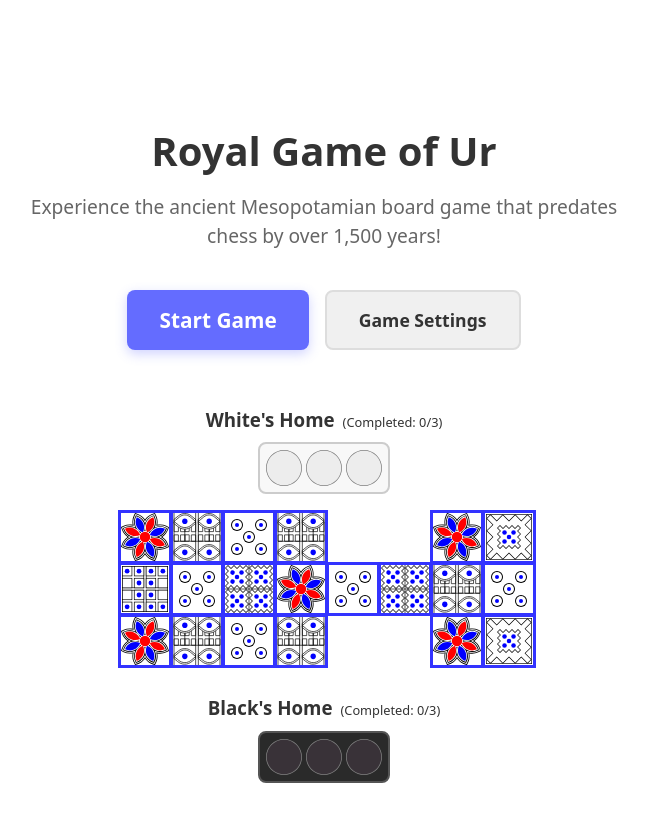
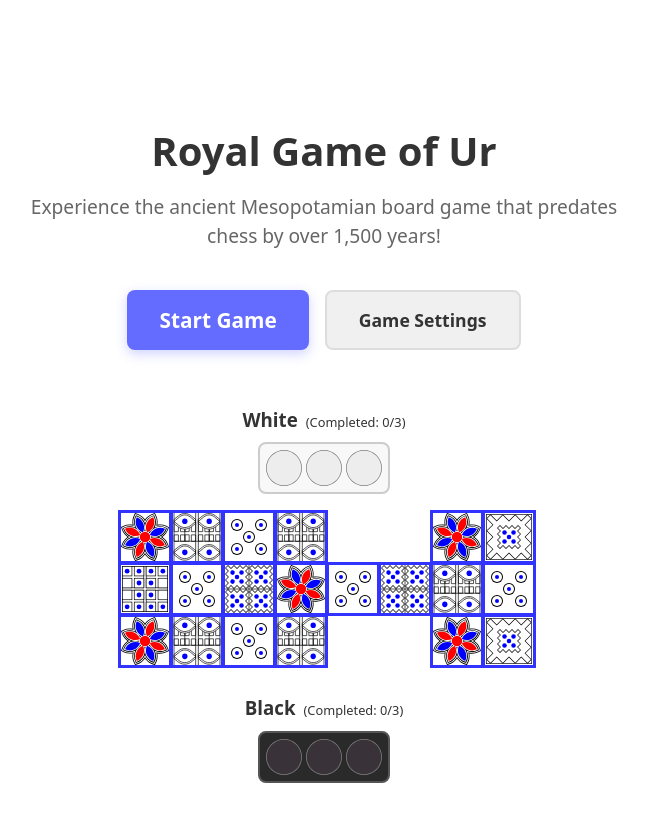
Before and after one commit to GloinTheDark/ur2, a React (Vite) app: page / in a window 1280 px wide. Shown: the top 822 px of the page, without its empty margins (316-964 px from the left). Built offline with nearby package versions, Linux system fonts and the light colour scheme.

Commit message:
code simplification

```diff
--- a/src/App.tsx
+++ b/src/App.tsx
@@ -1,4 +1,4 @@
-import { useState, useEffect, useRef } from 'react'
+import { useState, useRef } from 'react'
 import './App.css'
 import { useGameState } from './useGameState'
 import DiceRoller from './DiceRoller'
@@ -7,7 +7,6 @@ import GameSetup from './GameSetup'
 import GameSettings from './GameSettings'
 import PlayerHome from './PlayerHome'
 import GameLayout from './GameLayout'
-import { PlayerManager } from './PlayerManager'
 import type { PlayerType } from './PlayerAgent'
 import { BoardUtils, BOARD_COLUMNS, BOARD_ROWS, TOTAL_SQUARES, WHITE_PATH, BLACK_PATH } from './BoardLayout'
 import { PIECE_SIZE, HIGHLIGHT_CIRCLE_SIZE, SQUARE_SIZE, BOARD_GAP } from './UIConstants'
@@ -25,38 +24,12 @@ import blackBlank from './assets/BlackBlank.svg'
 import blackSpots from './assets/BlackSpots.svg'
 
 function App() {
-  // Load settings from localStorage or use defaults
-  const loadSettings = () => {
-    const saved = localStorage.getItem('royalGameSettings');
-    if (saved) {
-      try {
-        const parsed = JSON.parse(saved);
-        // Ensure diceAnimations and pieceAnimations are included for backward compatibility
-        return {
-          piecesPerPlayer: 3,
-          houseBonus: false,
-          templeBlessings: false,
-          gateKeeper: true,
-          safeMarkets: true,
-          diceAnimations: true,
-          pieceAnimations: true,
-          ...parsed
-        };
-      } catch {
-        return { piecesPerPlayer: 3, houseBonus: false, templeBlessings: false, gateKeeper: true, safeMarkets: true, diceAnimations: true, pieceAnimations: true };
-      }
-    }
-    return { piecesPerPlayer: 3, houseBonus: false, templeBlessings: false, gateKeeper: true, safeMarkets: true, diceAnimations: true, pieceAnimations: true };
-  };
-
-  const initialSettings = loadSettings();
-  const gameState = useGameState(initialSettings);
+  const gameState = useGameState();
   const state = gameState.state;
   const settings = gameState.gameSettings;
 
   const [showSettings, setShowSettings] = useState<boolean>(false);
   const [showPath, setShowPath] = useState<boolean>(false);
-  const [playerManager, setPlayerManager] = useState<PlayerManager | null>(null);
   const [showGameSetup, setShowGameSetup] = useState<boolean>(false);
   const diceRollerRef = useRef<DiceRollerRef>(null);
 
@@ -64,41 +37,23 @@ function App() {
 
   // Handle game setup completion
   const handleGameSetup = async (whitePlayer: PlayerType, blackPlayer: PlayerType, whiteDifficulty: 'easy' | 'medium' | 'hard' | null, blackDifficulty: 'easy' | 'medium' | 'hard' | null) => {
-    // Clean up any existing player manager
-    if (playerManager) {
-      playerManager.cleanup();
-      setPlayerManager(null);
-    }
-
     setShowGameSetup(false); // Close the setup modal
 
     // Start the game directly - no intermediate welcome screen
     gameState.startNewGame();
 
-    // Always create player manager for all game types (human vs human, human vs computer, computer vs computer)
-    const newPlayerManager = new PlayerManager(gameState, {
+    // Setup players in GameState
+    gameState.setupPlayers({
       white: whitePlayer,
       black: blackPlayer,
       whiteDifficulty: whiteDifficulty || undefined,
       blackDifficulty: blackDifficulty || undefined
     }, diceRollerRef);
-
-    setPlayerManager(newPlayerManager);
-    await newPlayerManager.start();
-  };  // Cleanup player manager on unmount
-  useEffect(() => {
-    return () => {
-      if (playerManager) {
-        playerManager.cleanup();
-      }
-    };
-  }, [playerManager]);
+  };
 
   // Save settings to localStorage
   const saveSettings = (newSettings: any) => {
-    const updatedSettings = { ...settings, ...newSettings };
-    localStorage.setItem('royalGameSettings', JSON.stringify(updatedSettings));
-    gameState.updateSettings(newSettings);
+    gameState.updateAndSaveSettings(newSettings);
   };
 
   const handlePieceClick = (pieceIndex: number) => {
@@ -305,11 +260,7 @@ function App() {
         whitePlayerHome={
           <PlayerHome
             player="white"
-            playerName={playerManager?.getPlayerAgent('white').getPlayerName()}
-            state={state}
-            settings={settings}
-            winner={winner}
-            getDestinationSquare={() => gameState.getDestinationSquare()}
+            gameState={gameState}
             onPieceClick={handlePieceClick}
             onDestinationClick={handleDestinationClick}
           />
@@ -317,11 +268,7 @@ function App() {
         blackPlayerHome={
           <PlayerHome
             player="black"
-            playerName={playerManager?.getPlayerAgent('black').getPlayerName()}
-            state={state}
-            settings={settings}
-            winner={winner}
-            getDestinationSquare={() => gameState.getDestinationSquare()}
+            gameState={gameState}
             onPieceClick={handlePieceClick}
             onDestinationClick={handleDestinationClick}
           />
--- a/src/GameState.ts
+++ b/src/GameState.ts
@@ -1,3 +1,4 @@
+import React from 'react';
 import {
     ROSETTE_SQUARES,
     GATE_SQUARE,
@@ -8,6 +9,16 @@ import {
     BLACK_PATH,
     TREASURY_SQUARES
 } from './BoardLayout';
+import { HumanPlayerAgent, ComputerPlayerAgent } from './PlayerAgent';
+import type { PlayerAgent, PlayerType } from './PlayerAgent';
+import type { DiceRollerRef } from './DiceRoller';
+
+export interface PlayerConfiguration {
+    white: PlayerType;
+    black: PlayerType;
+    whiteDifficulty?: 'easy' | 'medium' | 'hard';
+    blackDifficulty?: 'easy' | 'medium' | 'hard';
+}
 
 export interface GameSettings {
     piecesPerPlayer: number;
@@ -55,6 +66,12 @@ export class GameState {
     private data: GameStateData;
     private settings: GameSettings;
     private listeners: Set<() => void> = new Set();
+
+    // Player management
+    private whitePlayer: PlayerAgent | null = null;
+    private blackPlayer: PlayerAgent | null = null;
+    private playerManagerActive: boolean = false;
+    private diceRollerRef: React.RefObject<DiceRollerRef | null> | null = null;
 
     // Game paths
     private readonly whitePath = [...WHITE_PATH];
@@ -140,6 +157,11 @@ export class GameState {
 
     private notify(): void {
         this.listeners.forEach(listener => listener());
+        // Handle player management after notifying UI
+        if (this.playerManagerActive) {
+            // Use setTimeout to avoid blocking the UI update
+            setTimeout(() => this.handleGameStateChange(), 0);
+        }
     }
 
     // Getters
@@ -182,6 +204,110 @@ export class GameState {
         return Math.floor(Math.random() * 2);
     }
 
+    // Player Management
+    setupPlayers(config: PlayerConfiguration, diceRollerRef: React.RefObject<DiceRollerRef | null>): void {
+        // Clean up existing players
+        this.cleanupPlayers();
+
+        this.diceRollerRef = diceRollerRef;
+
+        // Create player agents based on configuration
+        this.whitePlayer = this.createPlayerAgent('white', config.white, config.whiteDifficulty);
+        this.blackPlayer = this.createPlayerAgent('black', config.black, config.blackDifficulty);
+
+        // Start the player manager
+        this.playerManagerActive = true;
+        this.handleGameStateChange();
+    }
+
+    private createPlayerAgent(color: 'white' | 'black', type: PlayerType, difficulty?: 'easy' | 'medium' | 'hard'): PlayerAgent {
+        switch (type) {
+            case 'human':
+                return new HumanPlayerAgent(color);
+            case 'computer':
+                if (!this.diceRollerRef) {
+                    throw new Error('DiceRollerRef is required for computer players');
+                }
+                return new ComputerPlayerAgent(color, difficulty || 'medium', this.diceRollerRef);
+            default:
+                throw new Error(`Unknown player type: ${type}`);
+        }
+    }
+
+    private cleanupPlayers(): void {
+        this.playerManagerActive = false;
+
+        if (this.whitePlayer) {
+            this.whitePlayer.cleanup();
+            this.whitePlayer = null;
+        }
+
+        if (this.blackPlayer) {
+            this.blackPlayer.cleanup();
+            this.blackPlayer = null;
+        }
+
+        this.diceRollerRef = null;
+    }
+
+    getCurrentPlayerAgent(): PlayerAgent | null {
+        if (!this.whitePlayer || !this.blackPlayer) return null;
+        return this.data.currentPlayer === 'white' ? this.whitePlayer : this.blackPlayer;
+    }
+
+    getPlayerAgent(color: 'white' | 'black'): PlayerAgent | null {
+        return color === 'white' ? this.whitePlayer : this.blackPlayer;
+    }
+
+    getPlayerName(color: 'white' | 'black'): string {
+        const agent = this.getPlayerAgent(color);
+        return agent ? agent.getPlayerName() : color.charAt(0).toUpperCase() + color.slice(1);
+    }
+
+    isCurrentPlayerComputer(): boolean {
+        const currentAgent = this.getCurrentPlayerAgent();
+        return currentAgent ? currentAgent.playerType === 'computer' : false;
+    }
+
+    private async handleGameStateChange(): Promise<void> {
+        if (!this.playerManagerActive || !this.whitePlayer || !this.blackPlayer) return;
+
+        const currentPlayerAgent = this.getCurrentPlayerAgent();
+        if (!currentPlayerAgent) return;
+
+        // Check for game end
+        const winner = this.checkWinCondition();
+        if (winner) {
+            await this.whitePlayer.onGameEnd(this, winner);
+            await this.blackPlayer.onGameEnd(this, winner);
+            this.playerManagerActive = false;
+            return;
+        }
+
+        // Only proceed if game is in playing phase
+        if (this.data.gamePhase !== 'playing') {
+            return;
+        }
+
+        // Handle different game states
+        if (this.data.diceRolls.length === 0) {
+            // Player needs to roll dice - only auto-roll for computer players
+            if (currentPlayerAgent.playerType === 'computer') {
+                await currentPlayerAgent.onTurnStart(this);
+            }
+        } else if (this.data.diceTotal > 0 && this.data.eligiblePieces.length > 0) {
+            // Player needs to make a move - only auto-move for computer players
+            if (currentPlayerAgent.playerType === 'computer') {
+                await currentPlayerAgent.onMoveRequired(this);
+            }
+        } else if (this.data.diceTotal === 0 || this.data.eligiblePieces.length === 0) {
+            // No moves available, player should pass - only auto-pass for computer players
+            if (currentPlayerAgent.playerType === 'computer') {
+                await currentPlayerAgent.onMoveRequired(this);
+            }
+        }
+    }
+
     resetGame(): void {
         this.data = this.createInitialState();
         this.notify();
@@ -199,6 +325,51 @@ export class GameState {
             this.data.eligiblePieces = [];
         }
         this.notify();
+    }
+
+    // Settings persistence
+    static loadSettings(): GameSettings {
+        const saved = localStorage.getItem('royalGameSettings');
+        if (saved) {
+            try {
+                const parsed = JSON.parse(saved);
+                // Ensure diceAnimations and pieceAnimations are included for backward compatibility
+                return {
+                    piecesPerPlayer: 3,
+                    houseBonus: false,
+                    templeBlessings: false,
+                    gateKeeper: true,
+                    safeMarkets: true,
+                    diceAnimations: true,
+                    pieceAnimations: true,
+                    ...parsed
+                };
+            } catch {
+                return GameState.getDefaultSettings();
+            }
+        }
+        return GameState.getDefaultSettings();
+    }
+
+    static getDefaultSettings(): GameSettings {
+        return {
+            piecesPerPlayer: 3,
+            houseBonus: false,
+            templeBlessings: false,
+            gateKeeper: true,
+            safeMarkets: true,
+            diceAnimations: true,
+            pieceAnimations: true
+        };
+    }
+
+    saveSettings(): void {
+        localStorage.setItem('royalGameSettings', JSON.stringify(this.settings));
+    }
+
+    updateAndSaveSettings(newSettings: Partial<GameSettings>): void {
+        this.updateSettings(newSettings);
+        this.saveSettings();
     }
 
     // Dice rolling
@@ -908,4 +1079,10 @@ export class GameState {
         // Single notification after all state changes are complete
         this.notify();
     }
+
+    // Cleanup method for when GameState is destroyed
+    cleanup(): void {
+        this.cleanupPlayers();
+        this.listeners.clear();
+    }
 }
--- a/src/PlayerHome.tsx
+++ b/src/PlayerHome.tsx
@@ -1,6 +1,6 @@
 import React from 'react';
-import type { GameStateData, GameSettings } from './GameState';
-import { PIECE_SIZE, HIGHLIGHT_CIRCLE_SIZE, HOME_SQUARE_SIZE } from './UIConstants';
+import type { GameState } from './GameState';
+import { HOME_SQUARE_SIZE, PIECE_SIZE, HIGHLIGHT_CIRCLE_SIZE } from './UIConstants';
 import whiteBlank from './assets/WhiteBlank.svg';
 import whiteSpots from './assets/WhiteSpots.svg';
 import blackBlank from './assets/BlackBlank.svg';
@@ -9,25 +9,22 @@ import goToSquare from './assets/GoTo.svg';
 
 interface PlayerHomeProps {
     player: 'white' | 'black';
-    playerName?: string;
-    state: GameStateData;
-    settings: GameSettings;
-    winner: 'white' | 'black' | null;
-    getDestinationSquare: () => number | 'complete' | null;
+    gameState: GameState;
     onPieceClick: (pieceIndex: number) => void;
     onDestinationClick: (pieceIndex: number) => void;
 }
 
 const PlayerHome: React.FC<PlayerHomeProps> = ({
     player,
-    playerName,
-    state,
-    settings,
-    winner,
-    getDestinationSquare,
+    gameState,
     onPieceClick,
     onDestinationClick
 }) => {
+    const state = gameState.state;
+    const settings = gameState.gameSettings;
+    const winner = gameState.checkWinCondition();
+    const playerName = gameState.getPlayerName(player);
+
     const isWhite = player === 'white';
     const pieces = isWhite ? state.whitePieces : state.blackPieces;
     const positions = isWhite ? state.whitePiecePositions : state.blackPiecePositions;
@@ -83,7 +80,7 @@ const PlayerHome: React.FC<PlayerHomeProps> = ({
                     const isSelected = state.selectedPiece !== null && state.selectedPiece.player === player && state.selectedPiece.index === idx && isPieceInStart;
 
                     // Check if this home slot is the destination for a piece completing the path
-                    const destinationSquare = getDestinationSquare();
+                    const destinationSquare = gameState.getDestinationSquare();
                     const isDestinationHome = destinationSquare === 'complete' && state.selectedPiece?.player === player &&
                         state.selectedPiece?.index === idx && !isPieceInStart;
 
--- a/src/useGameState.ts
+++ b/src/useGameState.ts
@@ -2,15 +2,20 @@ import { useEffect, useState } from 'react';
 import { GameState } from './GameState';
 import type { GameSettings } from './GameState';
 
-export const useGameState = (initialSettings: GameSettings) => {
-    const [gameState] = useState(() => new GameState(initialSettings));
+export const useGameState = (initialSettings?: GameSettings) => {
+    const [gameState] = useState(() => new GameState(initialSettings || GameState.loadSettings()));
     const [, forceUpdate] = useState({});
 
     useEffect(() => {
         const unsubscribe = gameState.subscribe(() => {
             forceUpdate({});
         });
-        return unsubscribe;
+
+        // Cleanup when component unmounts
+        return () => {
+            unsubscribe();
+            gameState.cleanup();
+        };
     }, [gameState]);
 
     return gameState;
```
